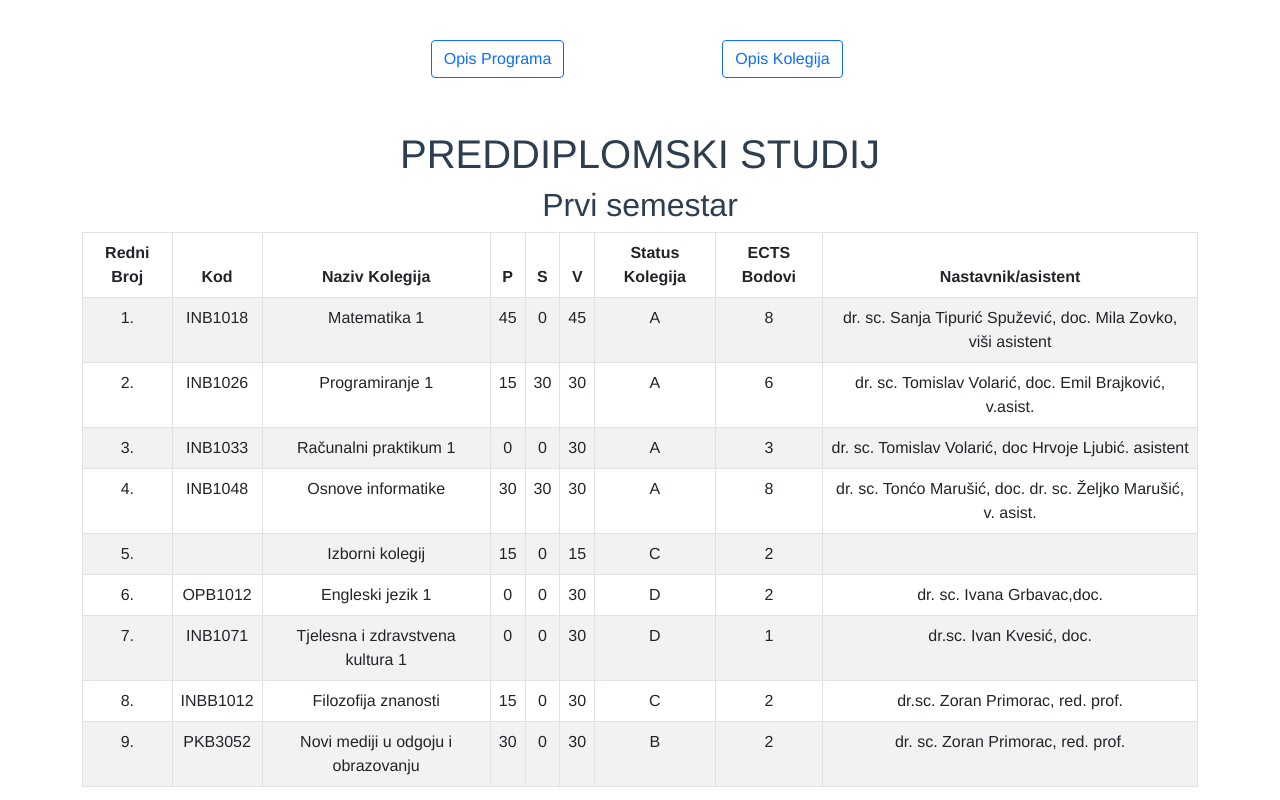
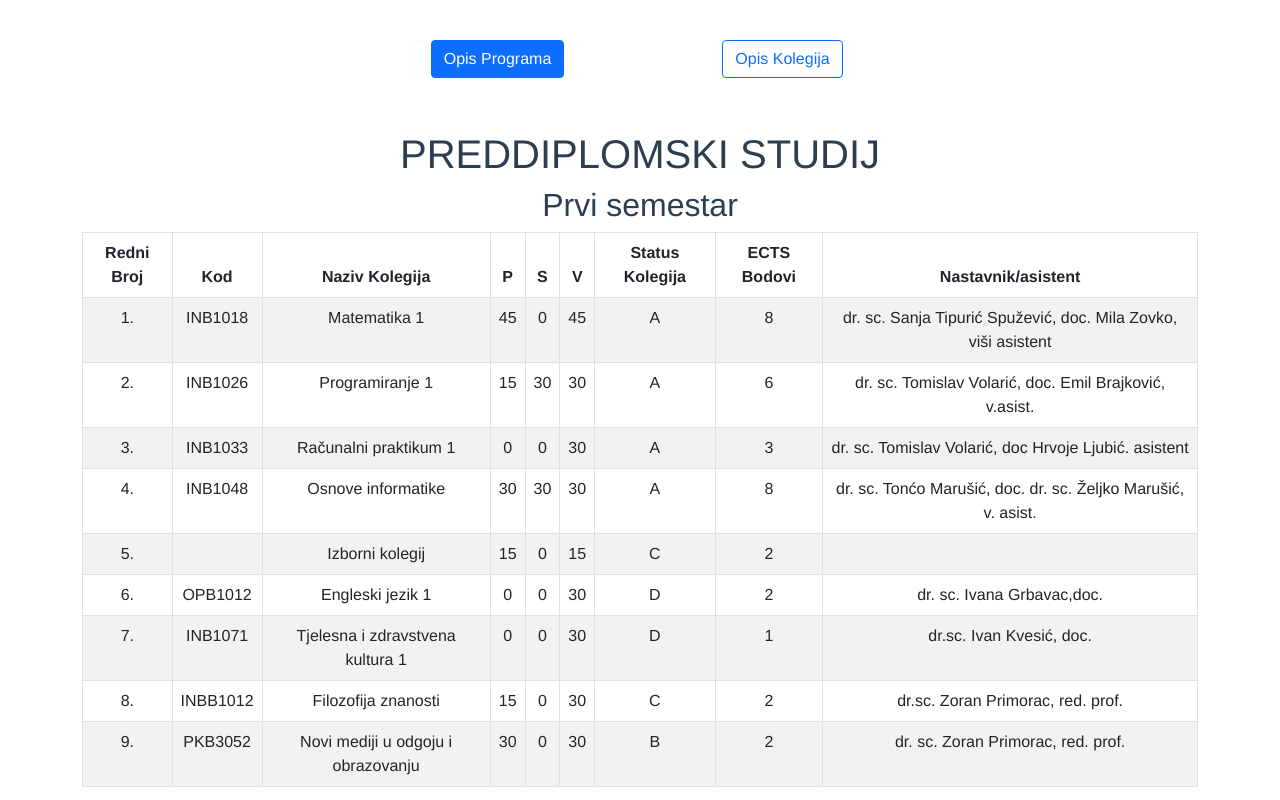
Before and after one commit to andrej00/syllabus, a Vue app: page /opiskolegija in a window 1280 px wide. Shown: the top 800 px of the page. Built offline with nearby package versions, Linux system fonts and the light colour scheme.

Commit message:
button color navigation

```diff
--- a/src/components/NavbarNavigation.vue
+++ b/src/components/NavbarNavigation.vue
@@ -2,14 +2,19 @@
     <div class="mt-4 pb-1">
         <b-row align-h="center">
             <b-col sm="3" class="mt-3">
-                <router-link to="/">
-                    <b-button variant="outline-primary">Opis Programa</b-button>
-                </router-link>
+                    <b-button to="/" :class="$route.name == 'OpisPrograma' ? 'button-active' : ''" variant="outline-primary">Opis Programa</b-button>
             </b-col>
 
             <b-col sm="3" class="mt-3">
-                <b-button to="/opiskolegija" variant="outline-primary">Opis Kolegija</b-button>
+                <b-button to="/opiskolegija" :class="$route.name == 'OpisKolegija' ? 'button-active' : ''" variant="outline-primary">Opis Kolegija</b-button>
             </b-col>
         </b-row>
     </div>
 </template>
+
+<style scoped>
+    .button-active {
+        color: #fff;
+        background-color: #0d6efd;
+    }
+</style>
```
